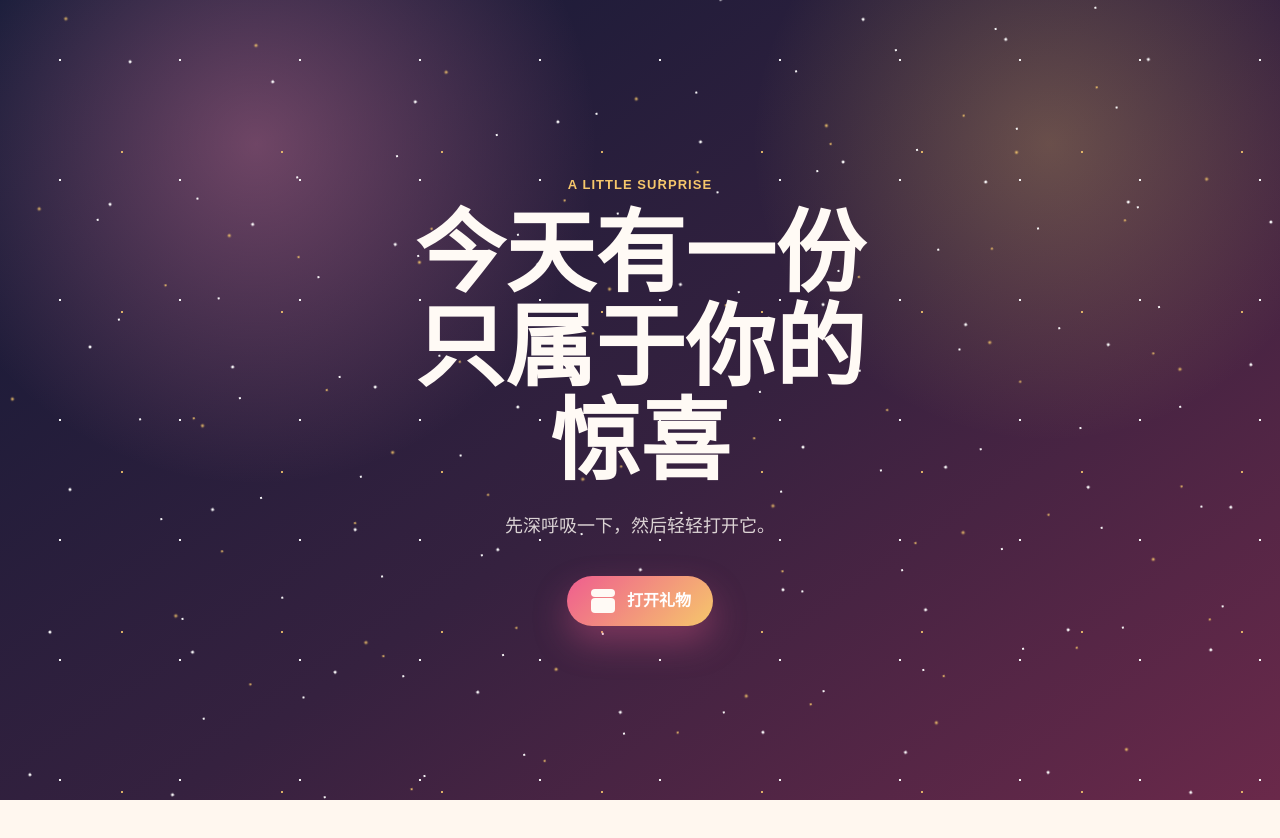
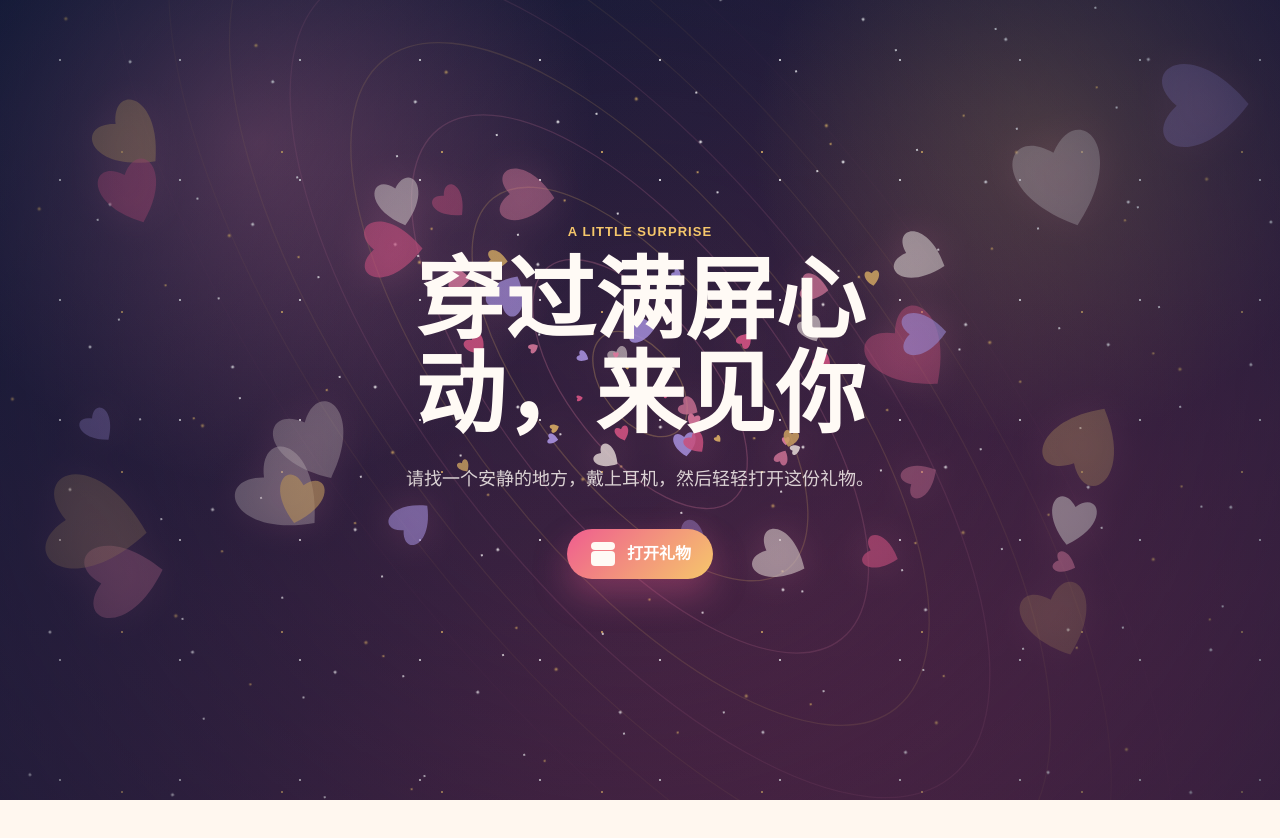
Before and after one commit to woshilaikk/birthday-surprise, a plain HTML site: page index.html in a window 1280 px wide. Shown: the top 838 px of the page. Drawn offline with Linux system fonts and the light colour scheme.

Commit message:
Add romantic heart tunnel intro

```diff
--- a/index.html
+++ b/index.html
@@ -17,10 +17,11 @@
 
     <section class="cover" id="cover">
       <div class="stars" aria-hidden="true"></div>
+      <canvas class="heart-tunnel" aria-hidden="true"></canvas>
       <div class="cover-inner">
         <p class="soft-label">A LITTLE SURPRISE</p>
-        <h1>今天有一份只属于你的惊喜</h1>
-        <p class="cover-copy">先深呼吸一下，然后轻轻打开它。</p>
+        <h1>穿过满屏心动，来见你</h1>
+        <p class="cover-copy">请找一个安静的地方，戴上耳机，然后轻轻打开这份礼物。</p>
         <button class="gift-button" type="button" id="openGift">
           <span class="gift-box" aria-hidden="true">
             <span class="gift-lid"></span>
--- a/script.js
+++ b/script.js
@@ -12,13 +12,26 @@ const musicText = document.querySelector(".music-text");
 const noteDialog = document.querySelector("#noteDialog");
 const noteText = document.querySelector("#noteText");
 const closeNote = document.querySelector("#closeNote");
-const canvas = document.querySelector(".fireworks");
-const ctx = canvas.getContext("2d");
+const fireworksCanvas = document.querySelector(".fireworks");
+const fireworksCtx = fireworksCanvas.getContext("2d");
+const tunnelCanvas = document.querySelector(".heart-tunnel");
+const tunnelCtx = tunnelCanvas.getContext("2d");
 
 let audioContext;
 let musicTimer;
 let isMusicPlaying = false;
 let particles = [];
+let tunnelTime = 0;
+
+const tunnelHearts = Array.from({ length: 58 }, (_, index) => ({
+  angle: index * 0.68,
+  orbit: 34 + (index % 9) * 19,
+  depth: Math.random(),
+  size: 10 + Math.random() * 20,
+  speed: 0.0036 + Math.random() * 0.0042,
+  spin: Math.random() * Math.PI,
+  color: ["#ff8fb3", "#ef5d8f", "#f6c76b", "#bca8ff", "#fff7ef"][index % 5]
+}));
 
 const letter = `亲爱的宝贝：
 
@@ -49,7 +62,7 @@ function runCountdown() {
       return;
     }
     clearInterval(timer);
-    countdown.textContent = "❤";
+    countdown.textContent = "心动";
     heroTitle.textContent = "生日快乐，我最爱的女孩";
     typeLetter();
   }, 900);
@@ -79,10 +92,71 @@ function launchPetals(amount) {
   }
 }
 
-function resizeCanvas() {
+function resizeCanvas(canvas, context) {
   canvas.width = window.innerWidth * window.devicePixelRatio;
   canvas.height = window.innerHeight * window.devicePixelRatio;
-  ctx.setTransform(window.devicePixelRatio, 0, 0, window.devicePixelRatio, 0, 0);
+  context.setTransform(window.devicePixelRatio, 0, 0, window.devicePixelRatio, 0, 0);
+}
+
+function resizeAllCanvases() {
+  resizeCanvas(fireworksCanvas, fireworksCtx);
+  resizeCanvas(tunnelCanvas, tunnelCtx);
+}
+
+function drawHeart(context, x, y, size, rotation, color, alpha) {
+  context.save();
+  context.translate(x, y);
+  context.rotate(rotation);
+  context.scale(size / 32, size / 32);
+  context.globalAlpha = alpha;
+  context.fillStyle = color;
+  context.beginPath();
+  context.moveTo(0, 10);
+  context.bezierCurveTo(-28, -12, -14, -34, 0, -18);
+  context.bezierCurveTo(14, -34, 28, -12, 0, 10);
+  context.fill();
+  context.restore();
+}
+
+function animateHeartTunnel() {
+  const width = window.innerWidth;
+  const height = window.innerHeight;
+  const centerX = width / 2;
+  const centerY = height * 0.48;
+
+  tunnelCtx.clearRect(0, 0, width, height);
+  tunnelTime += 1;
+
+  for (let ring = 0; ring < 9; ring += 1) {
+    const progress = ((tunnelTime * 0.006 + ring / 9) % 1);
+    const radiusX = progress * width * 0.62 + 38;
+    const radiusY = progress * height * 0.38 + 28;
+    tunnelCtx.globalAlpha = (1 - progress) * 0.34;
+    tunnelCtx.strokeStyle = ring % 2 ? "#ff8fb3" : "#f6c76b";
+    tunnelCtx.lineWidth = 1.3;
+    tunnelCtx.beginPath();
+    tunnelCtx.ellipse(centerX, centerY, radiusX, radiusY, tunnelTime * 0.003, 0, Math.PI * 2);
+    tunnelCtx.stroke();
+  }
+
+  tunnelHearts.forEach((heart) => {
+    heart.depth += heart.speed;
+    if (heart.depth > 1) {
+      heart.depth = 0;
+      heart.angle += 1.1;
+    }
+
+    const eased = heart.depth * heart.depth;
+    const twist = tunnelTime * 0.018 + heart.angle;
+    const x = centerX + Math.cos(twist) * (heart.orbit + eased * width * 0.42);
+    const y = centerY + Math.sin(twist * 0.86) * (heart.orbit * 0.48 + eased * height * 0.28);
+    const size = heart.size * (0.42 + eased * 2.9);
+    const alpha = Math.max(0.08, 1 - eased * 0.72);
+    drawHeart(tunnelCtx, x, y, size, heart.spin + tunnelTime * 0.012, heart.color, alpha);
+  });
+
+  tunnelCtx.globalAlpha = 1;
+  requestAnimationFrame(animateHeartTunnel);
 }
 
 function createFirework(x, y) {
@@ -102,20 +176,20 @@ function createFirework(x, y) {
 }
 
 function animateFireworks() {
-  ctx.clearRect(0, 0, window.innerWidth, window.innerHeight);
+  fireworksCtx.clearRect(0, 0, window.innerWidth, window.innerHeight);
   particles = particles.filter((particle) => particle.life > 0);
   particles.forEach((particle) => {
     particle.x += particle.vx;
     particle.y += particle.vy;
     particle.vy += 0.035;
     particle.life -= 1;
-    ctx.globalAlpha = particle.life / 70;
-    ctx.fillStyle = particle.color;
-    ctx.beginPath();
-    ctx.arc(particle.x, particle.y, 2.4, 0, Math.PI * 2);
-    ctx.fill();
+    fireworksCtx.globalAlpha = particle.life / 70;
+    fireworksCtx.fillStyle = particle.color;
+    fireworksCtx.beginPath();
+    fireworksCtx.arc(particle.x, particle.y, 2.4, 0, Math.PI * 2);
+    fireworksCtx.fill();
   });
-  ctx.globalAlpha = 1;
+  fireworksCtx.globalAlpha = 1;
   requestAnimationFrame(animateFireworks);
 }
 
@@ -191,7 +265,8 @@ const observer = new IntersectionObserver(
 );
 
 document.querySelectorAll(".reveal").forEach((element) => observer.observe(element));
-window.addEventListener("resize", resizeCanvas);
+window.addEventListener("resize", resizeAllCanvases);
 
-resizeCanvas();
+resizeAllCanvases();
+animateHeartTunnel();
 animateFireworks();
--- a/styles.css
+++ b/styles.css
@@ -60,6 +60,17 @@ a {
   transition: opacity 800ms ease, visibility 800ms ease;
 }
 
+.cover::after {
+  position: absolute;
+  inset: 0;
+  z-index: 2;
+  content: "";
+  background:
+    radial-gradient(circle at 50% 45%, transparent 0%, rgba(17, 25, 54, 0.08) 34%, rgba(17, 25, 54, 0.58) 100%),
+    linear-gradient(180deg, rgba(17, 25, 54, 0.12), rgba(106, 41, 74, 0.22));
+  pointer-events: none;
+}
+
 .cover.opened {
   opacity: 0;
   visibility: hidden;
@@ -67,7 +78,7 @@ a {
 
 .cover-inner {
   position: relative;
-  z-index: 2;
+  z-index: 3;
   width: min(100%, 720px);
   text-align: center;
 }
@@ -175,6 +186,7 @@ h3 {
 .stars::after {
   position: absolute;
   inset: 0;
+  z-index: 0;
   content: "";
   background-image:
     radial-gradient(circle, rgba(255, 255, 255, 0.95) 1px, transparent 1.5px),
@@ -182,6 +194,16 @@ h3 {
   background-position: 0 0, 42px 72px;
   background-size: 120px 120px, 160px 160px;
   animation: twinkle 5s ease-in-out infinite alternate;
+}
+
+.heart-tunnel {
+  position: absolute;
+  inset: 0;
+  z-index: 1;
+  width: 100%;
+  height: 100%;
+  opacity: 0.96;
+  filter: drop-shadow(0 0 18px rgba(255, 143, 179, 0.35));
 }
 
 .stars::before {
```
